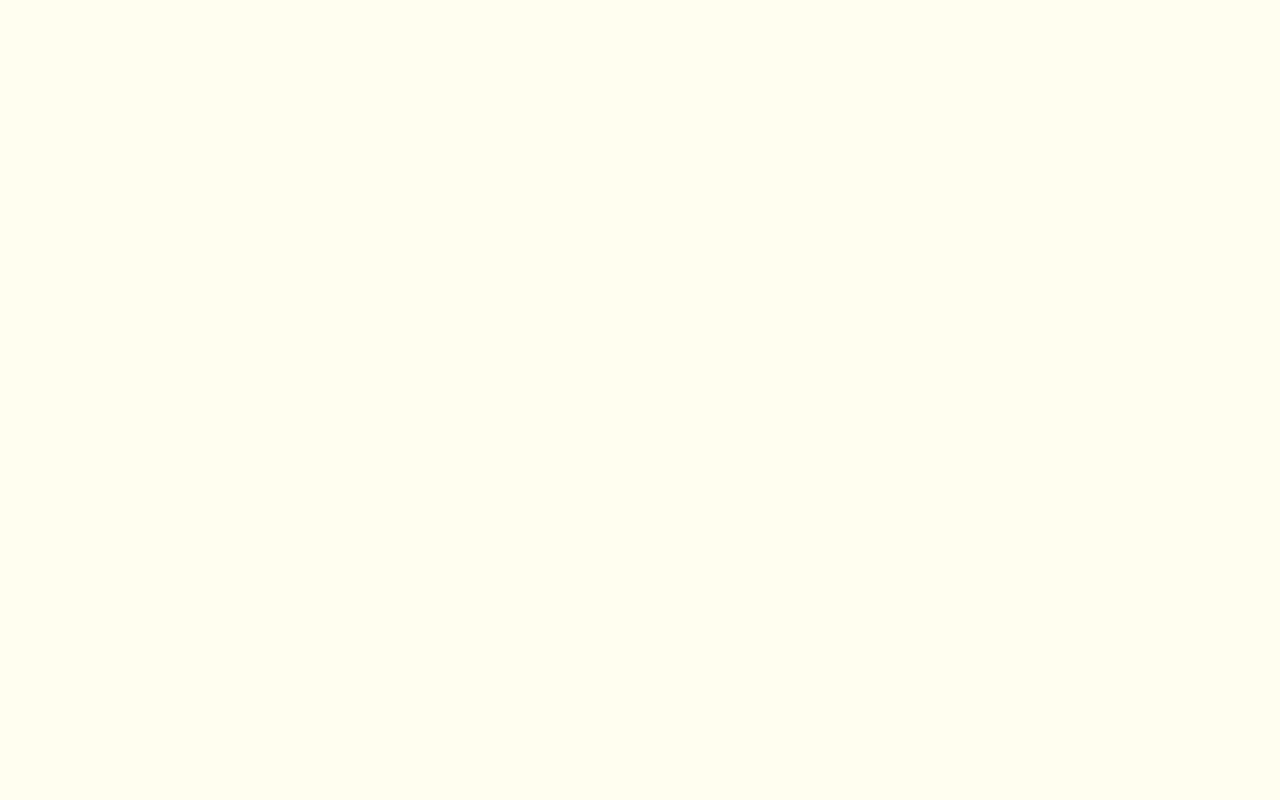
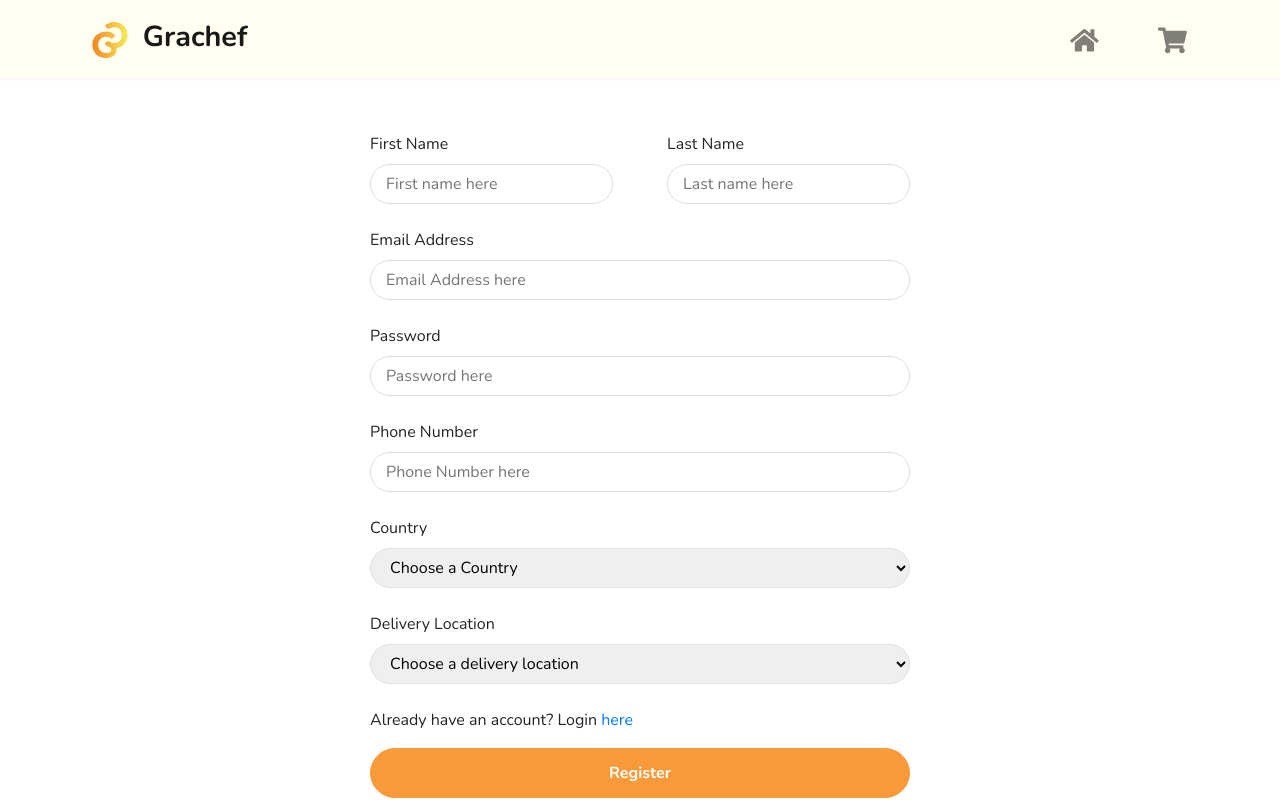
Before and after one commit to jilh/grachef, a React (Create React App) app: page /signup in a window 1280 px wide. Shown: the top 800 px of the page. Built offline with nearby package versions, Linux system fonts and the light colour scheme.

Commit message:
Added signup page

```diff
--- a/src/App.js
+++ b/src/App.js
@@ -7,6 +7,7 @@ import Cart from "./components/Cart"
 import { BrowserRouter, Switch, Route } from 'react-router-dom';
 // import AppContext from './contexts/AppContext'
 import AppProvider from './providers/AppProvider'
+import SignUp from './components/SignUp';
 
 function App() {
   return (
@@ -23,6 +24,9 @@ function App() {
               <Route path="/cart">
                   <Cart />
               </Route>
+              <Route path="/signup">
+                  <SignUp />
+              </Route>
             </Switch>
       </BrowserRouter>
     </AppProvider>
--- a/src/components/CartItems.js
+++ b/src/components/CartItems.js
@@ -74,7 +74,7 @@ function CartItems(){
                                             <button className="cart-btn" onClick={() => setModalTrue()}>Checkout</button>
                                         </div>
 
-                                        <CustomModal content={<Registration />} title="James Bond" show={modalState} onHide={setModalFalse} />
+                                        <CustomModal content={<Registration />} title="" show={modalState} onHide={setModalFalse} />
                                     </Col>
                                 </Row>
                             :
--- a/src/components/CustomModal.js
+++ b/src/components/CustomModal.js
@@ -1,5 +1,5 @@
 import React from "react"
-import { Container } from "react-bootstrap"
+import { Col, Container, Row } from "react-bootstrap"
 import {FaTimes} from "react-icons/fa"
 import "../styles/CustomModal.css"
 
@@ -11,9 +11,15 @@ function CustomModal(props){
                 <span onClick={() => props.onHide()}><FaTimes /></span>
             </div>
             <Container>
-                <div className="custom-modal-content">
-                    {props.content}
-                </div>
+                <Row>
+                    <Col md={3}></Col>
+                    <Col md={6}>
+                        <div className="custom-modal-content">
+                            {props.content}
+                        </div>
+                    </Col>
+                    <Col md={3}></Col>
+                </Row>
             </Container>
         </div>
     )
--- a/src/components/Registration.js
+++ b/src/components/Registration.js
@@ -1,31 +1,35 @@
 import React from "react"
+import "../styles/Registration.css"
 
 function Registration(){
     return(
+        <div className="registration">
             <form className="custom-form">
+                <div className="form-col">
                     <div className="form-base">
                         <label>First Name</label>
-                <input type="text" name="firstname" placeholder="First name here" />
+                        <input type="text" name="firstname" class="custom-form-input" placeholder="First name here" />
                     </div>
                     <div className="form-base">
                         <label>Last Name</label>
-                <input type="text" name="lastname" placeholder="Last name here" />
+                        <input type="text" name="lastname" class="custom-form-input" placeholder="Last name here" />
+                    </div>
                 </div>
                 <div className="form-base">
                     <label>Email Address</label>
-                <input type="text" name="email" placeholder="Email Address here" />
+                    <input type="text" name="email" class="custom-form-input" placeholder="Email Address here" />
                 </div>
                 <div className="form-base">
                     <label>Password</label>
-                <input type="password" name="password" placeholder="Password here" />
+                    <input type="password" name="password" class="custom-form-input" placeholder="Password here" />
                 </div>
                 <div className="form-base">
                     <label>Phone Number</label>
-                <input type="text" name="phone" placeholder="Phone Number here" />
+                    <input type="text" name="phone" class="custom-form-input" placeholder="Phone Number here" />
                 </div>
                 <div className="form-base">
                     <label>Country</label>
-                <select name="country">
+                    <select name="country" class="custom-form-input">
                         <option value="">Choose a Country</option>
                         <option value="Cameroon">Cameroon</option>
                         <option value="Nigeria">Nigeria</option>
@@ -33,16 +37,18 @@ function Registration(){
                 </div>
                 <div className="form-base">
                     <label>Delivery Location</label>
-                <select name="delivery_location">
+                    <select name="delivery_location" class="custom-form-input">
                         <option value="">Choose a delivery location</option>
                         <option value="Egbe">Egbe</option>
                         <option value="Ilorin">Ilorin</option>
                     </select>
                 </div>
-            <div className="formm-base">
-                <input type="submit" value="Register" className="btn btn-primary btn-md" />
+                <div className="form-base">
+                    <p>Already have an account? Login <a href="#login">here</a></p>
+                    <input type="submit" value="Register" className="custom-form-btn" />
                 </div>
             </form>
+        </div>
     )
 }
 
--- /dev/null
+++ b/src/components/SignUp.js
@@ -0,0 +1,28 @@
+import React from 'react'
+import Navigation from "./Navigation"
+import CartItems from "./CartItems"
+import Footer from "./Footer"
+import Registration from './Registration'
+import { Col, Container, Row } from 'react-bootstrap'
+
+function SignUp(){
+    return(
+        <div>
+            <Navigation />
+                <div style={{paddingTop: '120px', background: 'rgba(255, 255, 255, 1)', paddingBottom: '80px'}}>
+                    <Container>
+                        <Row>
+                            <Col md={3}></Col>
+                            <Col md={6}>
+                                <Registration />
+                            </Col>
+                            <Col md={3}></Col>
+                        </Row>
+                    </Container>
+                </div>
+            <Footer />
+        </div>
+    )
+}
+
+export default SignUp;
--- a/src/styles/CustomModal.css
+++ b/src/styles/CustomModal.css
@@ -12,6 +12,7 @@
     top: 0;
     bottom: 0;
     z-index: 2000;
+    overflow-y: auto;
 }
 
 .custom-modal-header{
--- /dev/null
+++ b/src/styles/Registration.css
@@ -0,0 +1,42 @@
+.custom-form {
+    display: flex;
+    flex-direction: column;
+}
+.custom-form > .form-col{
+    display: flex;
+    flex-direction: row;
+    justify-content: space-between;
+}
+.custom-form > .form-col > .form-base{
+    flex-basis: 45%;
+}
+.custom-form > .form-base, .custom-form > .form-col > .form-base{
+    display: flex;
+    flex-direction: column;
+    margin: 12px 0px;
+}
+.custom-form > .form-base > label, .custom-form > .form-col > .form-base > label{
+    color: inherit;
+}
+.custom-form > .form-base > .custom-form-input, .custom-form > .form-col > .form-base > .custom-form-input{
+    height: 40px;
+    padding: 10px 15px;
+    border-radius: 50px;
+    border: 1px solid #dfdfdf;
+}
+.custom-form > .form-base > .custom-form-input:focus, .custom-form > .form-col > .form-base > .custom-form-input:focus{
+    border: 1px solid #F89A3A;
+    border-radius: 50px;
+    outline: none;
+}
+
+.custom-form-btn {
+    border: 1px solid #F89A3A;
+    padding: 12px 20px;
+    /* background: #F9F06C; */
+    background: #F89A3A;
+    color: #fff;
+    font-weight: bold;
+    border-radius: 50px;
+    width: 100%;
+}
```
Lines whose indentation alone changed are shown as unchanged.
